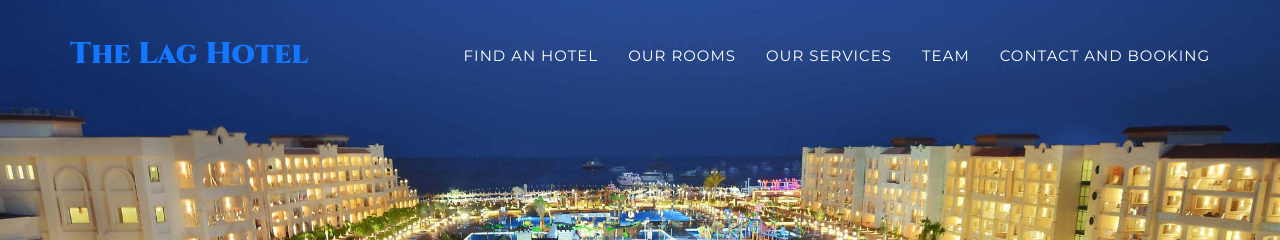
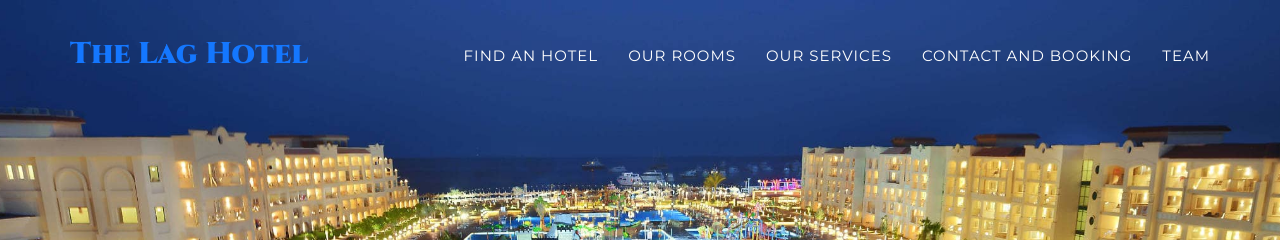
Before and after one commit to VincentGautier/Hotel-web-site, a Jekyll site: the page built from index.html, in a window 1280 px wide and 900 px high. Shown: the top 240 px of the window. Built offline with Jekyll 4.4.1, drawn with Linux system fonts in a browser that asks for light colours; some web fonts are replaced.

Commit message:
Update header.html

```diff
--- a/_includes/header.html
+++ b/_includes/header.html
@@ -29,11 +29,12 @@
                         <a class="page-scroll" href="#our_services">Our Services</a>
                     </li>
                     <li>
+                        <a class="page-scroll" href="#contact">Contact and booking</a>
+                    </li>
+                    <li>
                         <a class="page-scroll" href="#team">Team</a>
                     </li>
-                    <li>
-                        <a class="page-scroll" href="#contact">Contact and booking</a>
-                    </li>
+
                 </ul>
             </div>
             <!-- /.navbar-collapse -->
```
